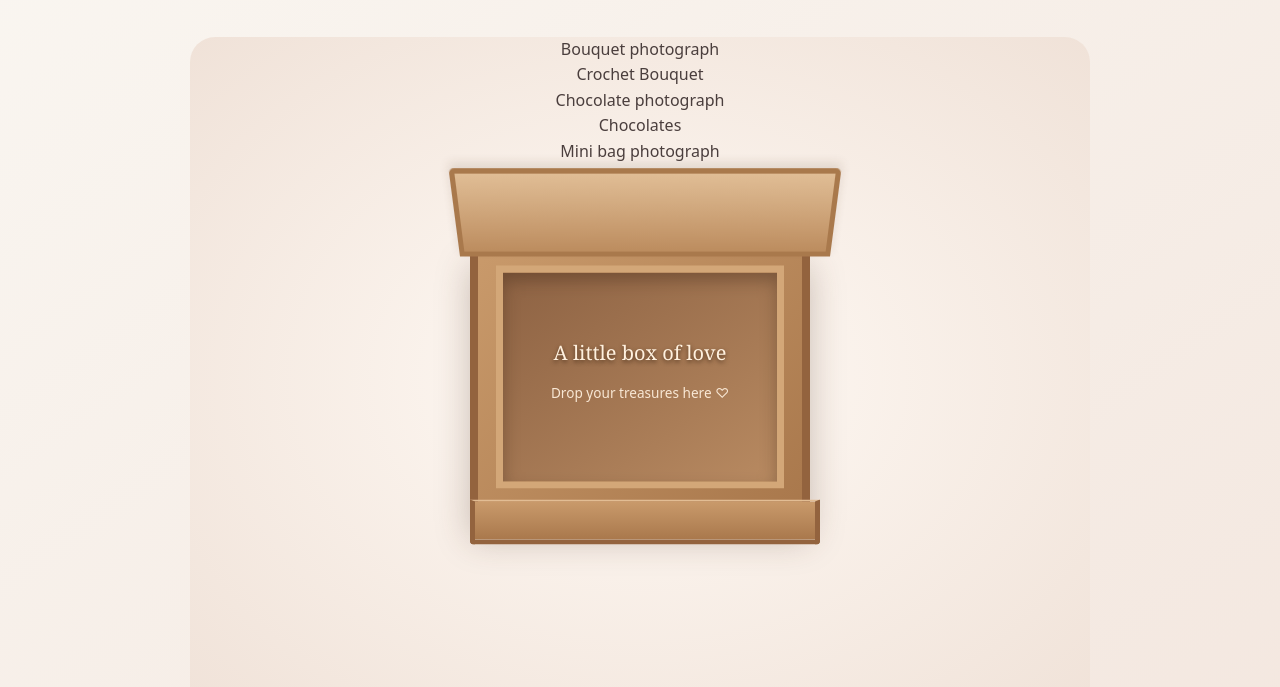
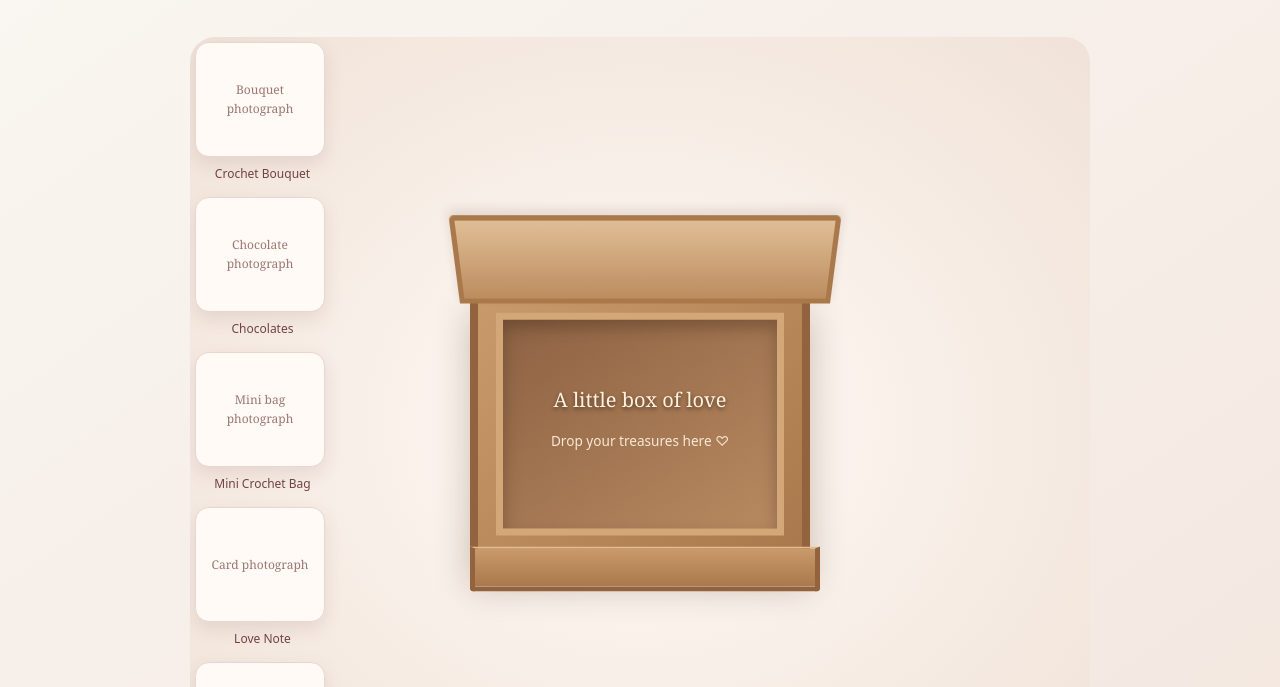
Before and after one commit to navrojpreet19-del/cozystichstudio, a plain HTML site: page index.html in a window 1280 px wide. Shown: the part 679-1366 px from the top of the page. Drawn offline with Linux system fonts and the light colour scheme.

Commit message:
update style.css

```diff
--- a/style.css
+++ b/style.css
@@ -1197,3 +1197,61 @@ footer { text-align: center; padding: 35px 20px; background-color: #ffffff; colo
     bottom: -28px;
   }
 }
+
+/* PRODUCT PHOTOGRAPH DISPLAY AREAS */
+
+.gift-object {
+  width: 145px;
+  min-height: 155px;
+  background: transparent;
+  border: none;
+  box-shadow: none;
+  padding: 5px;
+}
+
+.product-photo {
+  width: 130px;
+  height: 115px;
+  background: #fffaf6;
+  border: 1px solid #ead6d0;
+  border-radius: 14px;
+  box-shadow: 0 7px 18px rgba(112,66,69,.12);
+  display: flex;
+  align-items: center;
+  justify-content: center;
+  overflow: hidden;
+}
+
+.photo-placeholder {
+  padding: 10px;
+  color: #9b7772;
+  font-family: Georgia, serif;
+  font-size: 12px;
+  text-align: center;
+}
+
+.product-photo img {
+  width: 100%;
+  height: 100%;
+  object-fit: contain;
+}
+
+.object-name {
+  display: block;
+  margin-top: 7px;
+  color: #704245;
+  font-size: 12px;
+  text-align: center;
+}
+
+@media(max-width:600px) {
+  .gift-object {
+    width: 105px;
+    min-height: 120px;
+  }
+
+  .product-photo {
+    width: 95px;
+    height: 85px;
+  }
+}
```
